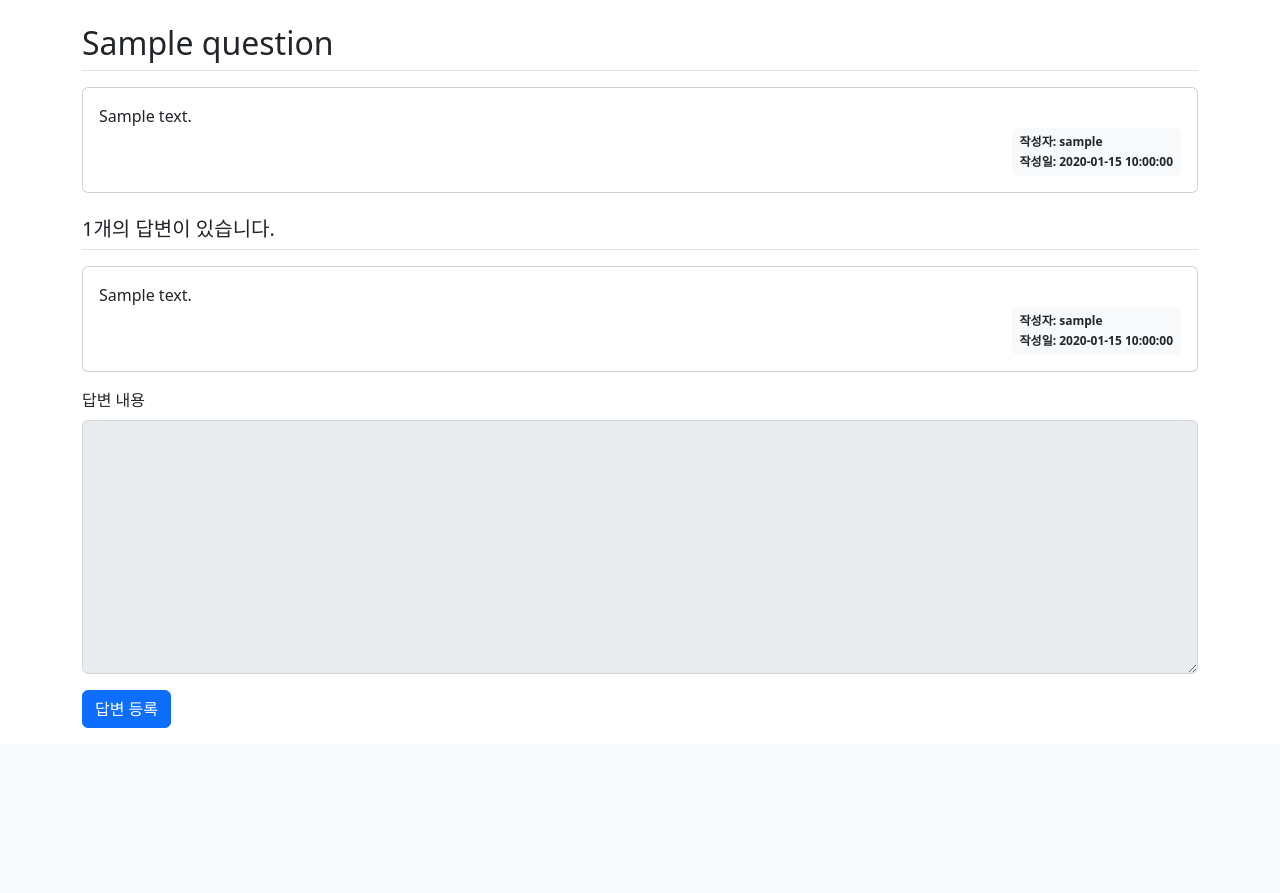
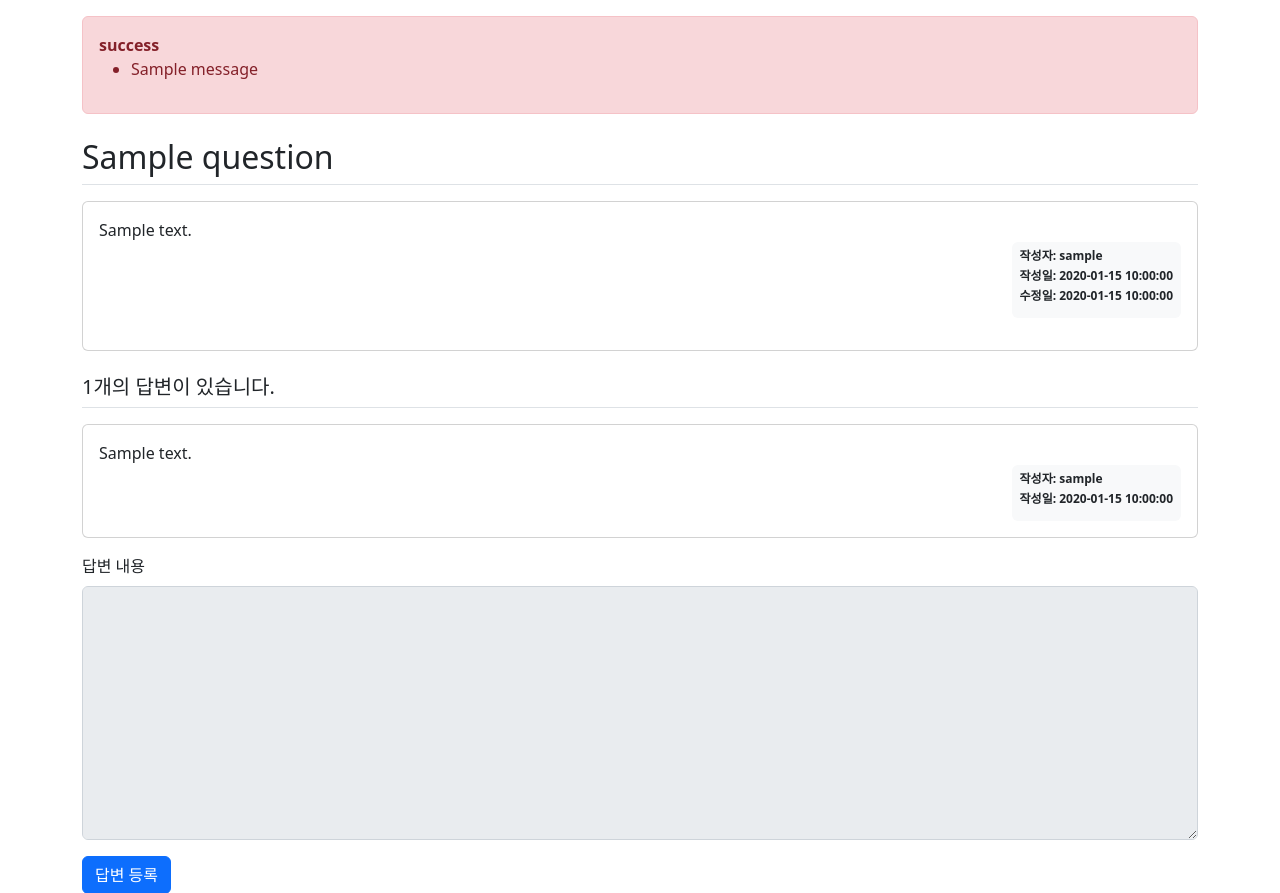
Before and after one commit to djccnt15/clone-jump_to_django, a Django app: template templates/board_qna/question_detail.html in a window 1280 px wide. Shown: the part 57-950 px from the top of the page. Before the commit the page ends 785 px from the top, so only its background shows below. Run offline with Django 4.2, Linux system fonts and the light colour scheme; the template is opened without the code that fills it: most values are stand-ins (such as "Sample title", 1, 10 or a date in 2020); one stand-in notice (Sample message) is shown; some libraries are stand-ins or nearby versions.

Commit message:
add modifying question, minor fixes

```diff
--- a/board_qna/models.py
+++ b/board_qna/models.py
@@ -13,6 +13,7 @@ class Question(models.Model):
     subject = models.CharField(max_length=200)
     content = models.TextField()
     date_create = models.DateTimeField()
+    date_modify = models.DateTimeField(null=True, blank=True)  # null is for DB, blank is for validation
 
     def __str__(self):
         return self.subject
@@ -27,6 +28,7 @@ class Answer(models.Model):
     question = models.ForeignKey(Question, on_delete=models.CASCADE)
     content = models.TextField()
     date_create = models.DateTimeField()
+    date_modify = models.DateTimeField(null=True, blank=True)
 
     def __str__(self):
         return self.content
--- a/board_qna/urls.py
+++ b/board_qna/urls.py
@@ -8,4 +8,5 @@ urlpatterns = [
     path('<int:question_id>/', views.detail, name='detail'),  # url for board_qna
     path('answer/create/<int:question_id>/', views.answer_create, name='answer_create'),
     path('question/create/', views.question_create, name='question_create'),
+    path('question/modify/<int:question_id>/', views.question_modify, name='question_modify'),
 ]
--- a/config/settings.py
+++ b/config/settings.py
@@ -13,6 +13,7 @@ https://docs.djangoproject.com/en/4.1/ref/settings/
 from pathlib import Path
 import os
 import json
+
 from django.core.exceptions import ImproperlyConfigured
 
 # Build paths inside the project like this: BASE_DIR / 'subdir'.
--- a/config/urls.py
+++ b/config/urls.py
@@ -19,6 +19,6 @@ from django.urls import path, include
 urlpatterns = [  # include() is a function for including url file in each app
     path('admin/', admin.site.urls),
     path(route='', view=include('homepage.urls')),
-    path(route='board_qna/', view=include('board_qna.urls')),  # get URLs from 'board_qna/urls.py'
+    path(route='board_qna/', view=include('board_qna.urls')),  # mapping URL and view
     path(route='common/', view=include('common.urls')),
 ]
--- a/templates/board_qna/question_detail.html
+++ b/templates/board_qna/question_detail.html
@@ -1,6 +1,15 @@
 {% extends 'base.html' %}
 {% block content %}
 <div class="container my-3">
+  <!-- message for invalid approach -->
+  {% if messages %}
+    <div class="alert alert-danger my-3" role="alert">
+      {% for message in messages %}
+        <strong>{{ message.tags }}</strong>
+        <ul><li>{{ message.message }}</li></ul>
+      {% endfor %}
+    </div>
+  {% endif %}
   <!-- question -->
   <h2 class="border-bottom py-2">{{ question.subject }}</h2>
   <div class="card my-3">
@@ -9,8 +18,16 @@
       <div class="d-flex justify-content-end">
         <div class="badge bg-light text-dark p-2 text-start">
           <div class="mb-2">작성자: {{ question.user.username }}</div>
-          <div>작성일: {{ question.date_create|date:'Y-m-d H:i:s' }}</div>
+          <div class="mb-2">작성일: {{ question.date_create|date:'Y-m-d H:i:s' }}</div>
+          {% if question.date_modify %}
+            <div class="mb-2">수정일: {{ question.date_modify|date:'Y-m-d H:i:s' }}</div>
+          {% endif %}
         </div>
+      </div>
+      <div class="my-3">
+        {% if request.user == question.user %}
+          <a href="{% url 'board_qna:question_modify' question.id  %}" class="btn btn-sm btn-outline-secondary">수정</a>
+        {% endif %}
       </div>
     </div>
   </div>
@@ -23,14 +40,14 @@
         <div class="d-flex justify-content-end">
           <div class="badge bg-light text-dark p-2 text-start">
             <div class="mb-2">작성자: {{ answer.user.username }}</div>
-            <div>작성일: {{ answer.date_create|date:'Y-m-d H:i:s' }}</div>
+            <div class="mb-2">작성일: {{ answer.date_create|date:'Y-m-d H:i:s' }}</div>
           </div>
         </div>
       </div>
     </div>
   {% endfor %}
   <!-- answer create -->
-  <form action="{% url 'board_qna:answer_create' question.id %}" method="post" class="my-3">
+  <form action="{% url 'board_qna:answer_create' question.id %}" method="POST" class="my-3">
     {% csrf_token %}
     {% include "form_errors.html" %}
     <div class="mb-3">
--- a/templates/board_qna/question_form.html
+++ b/templates/board_qna/question_form.html
@@ -2,7 +2,7 @@
 {% block content %}
 <div class="container">
   <h5 class="my-3 border-bottom pb-2">질문 등록</h5>
-  <form method="post">
+  <form method="POST">
     {% csrf_token %}
     {% include "form_errors.html" %}
     <div class="mb-3">
--- a/templates/common/login.html
+++ b/templates/common/login.html
@@ -1,7 +1,7 @@
 {% extends "base.html" %}
 {% block content %}
 <div class="container my-3">
-  <form method="post" action="{% url 'common:login' %}">
+  <form method="POST" action="{% url 'common:login' %}">
     {% csrf_token %}
     <input type="hidden" name="next" value="{{ next }}">  <!-- redirection URL after login -->
     {% include "form_errors.html" %}
--- a/templates/common/user_signup.html
+++ b/templates/common/user_signup.html
@@ -1,7 +1,7 @@
 {% extends "base.html" %}
 {% block content %}
 <div class="container my-3">
-  <form method="post" action="{% url 'common:signup' %}">
+  <form method="POST" action="{% url 'common:signup' %}">
     {% csrf_token %}
     {% include "form_errors.html" %}
     <div class="mb-3">
```
Also changed, not shown: board_qna/views.py (+22 -2 lines), README.md, board_qna/migrations/0004_answer_date_modify_question_date_modify.py (added), db.sqlite3, 1 other file.
